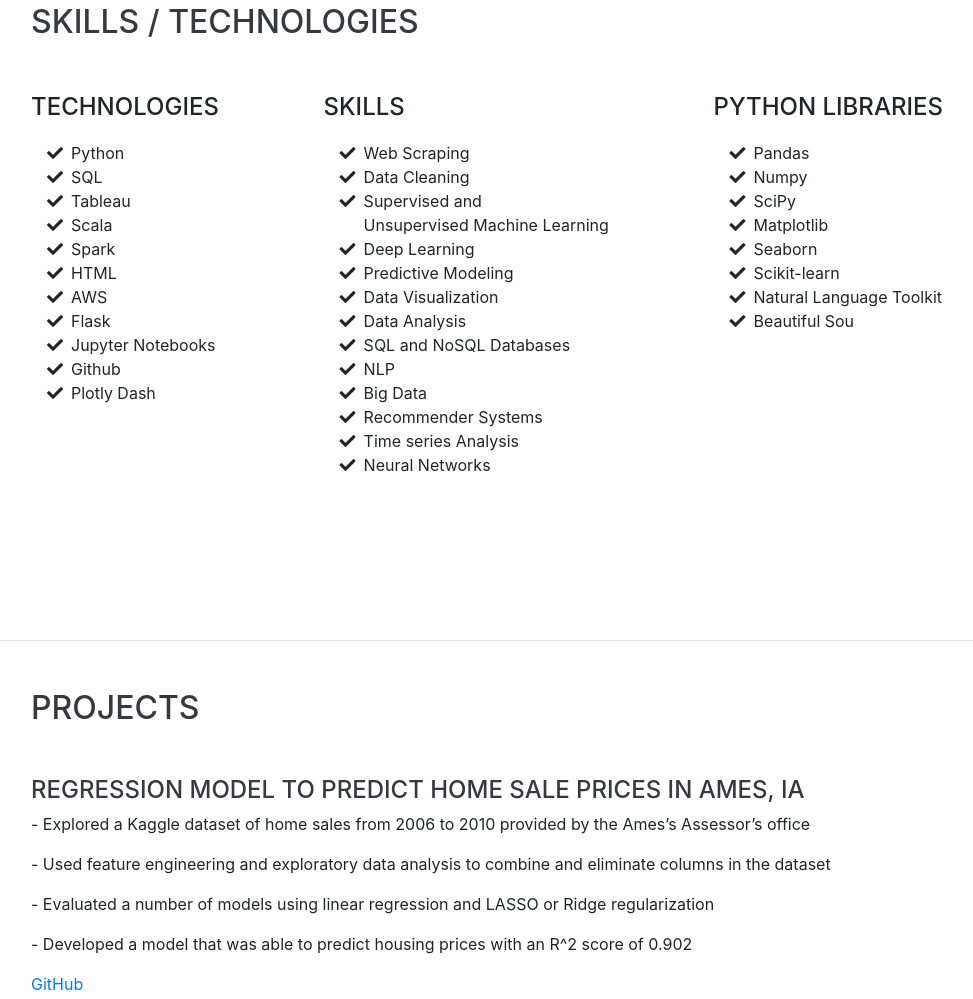
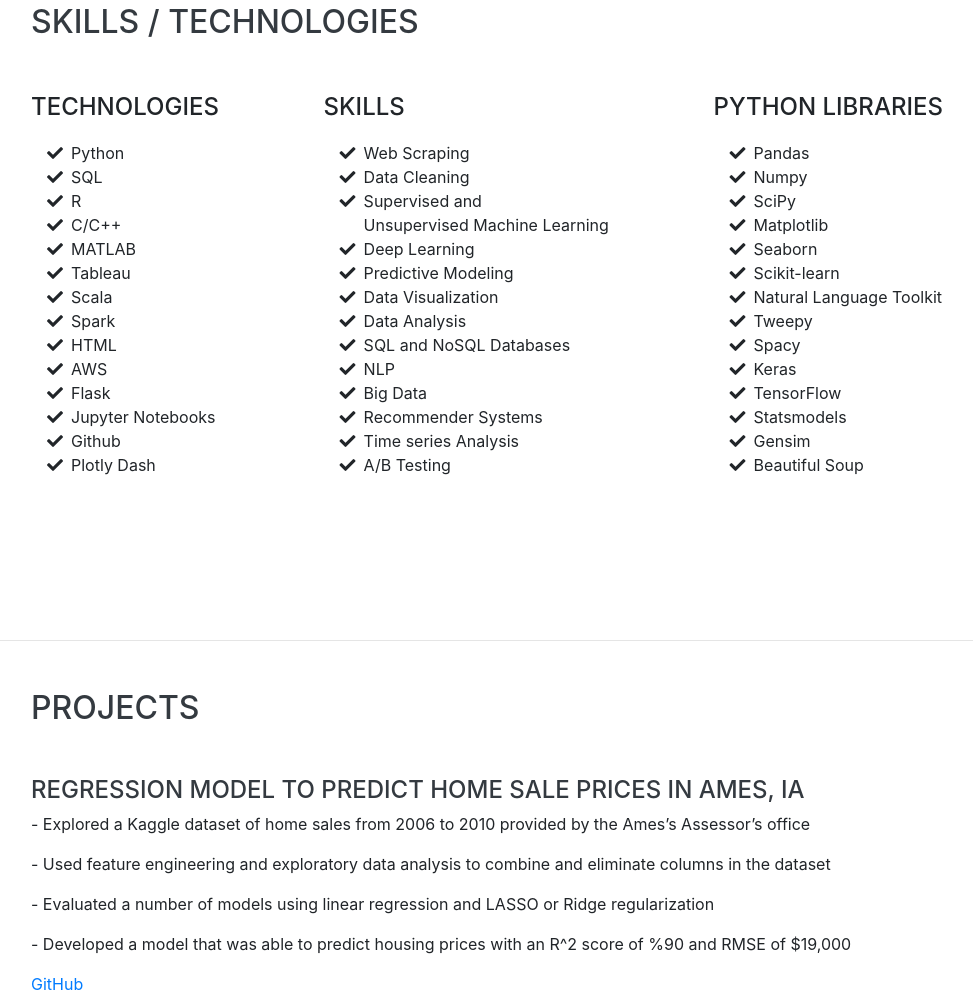
Before and after one commit to raminvafadary/raminvafadary.github.io, a website with bundled scripts: page index.html in a window 1280 px wide. Shown: the part 2906-3905 px from the top of the page, without its empty margins (289-1262 px from the left). Built offline with nearby package versions, Linux system fonts and the light colour scheme; a web font is replaced by a local one.

Commit message:
save changes

```diff
--- a/index.html
+++ b/index.html
@@ -223,6 +223,15 @@
             <i class="fa-li fa fa-check"></i>SQL</li>
             <li>
           <li>
+            <i class="fa-li fa fa-check"></i>R</li>
+            <li>
+          <li>
+            <i class="fa-li fa fa-check"></i>C/C++</li>
+            <li>
+          <li>
+            <i class="fa-li fa fa-check"></i>MATLAB</li>
+            <li>
+          <li>
             <i class="fa-li fa fa-check"></i>Tableau</li>
             <li>
           <li>
@@ -291,7 +300,7 @@
               <i class="fa-li fa fa-check"></i>Time series Analysis</li>
           <li>
           <li>
-              <i class="fa-li fa fa-check"></i>Neural Networks</li>
+              <i class="fa-li fa fa-check"></i> A/B Testing</li>
               <li>
         </ul>
       </div>
@@ -320,7 +329,25 @@
               <i class="fa-li fa fa-check"></i>Natural Language Toolkit</li>
               <li>
         <li>
-              <i class="fa-li fa fa-check"></i>Beautiful Sou</li>
+              <i class="fa-li fa fa-check"></i>Tweepy</li>
+              <li>
+        <li>
+              <i class="fa-li fa fa-check"></i>Spacy</li>
+              <li>
+        <li>
+              <i class="fa-li fa fa-check"></i>Keras</li>
+              <li>
+        <li>
+              <i class="fa-li fa fa-check"></i>TensorFlow</li>
+              <li>
+        <li>
+              <i class="fa-li fa fa-check"></i>Statsmodels</li>
+              <li>
+        <li>
+              <i class="fa-li fa fa-check"></i>Gensim</li>
+              <li>
+        <li>
+              <i class="fa-li fa fa-check"></i>Beautiful Soup</li>
               <li>
               </ul>
             </div>
@@ -340,7 +367,7 @@
         <p>- Explored a Kaggle dataset of home sales from 2006 to 2010 provided by the Ames’s Assessor’s office</p>
         <p>- Used feature engineering and exploratory data analysis to combine and eliminate columns in the dataset</p>
         <p>- Evaluated a number of models using linear regression and LASSO or Ridge regularization</p>
-        <p>- Developed a model that was able to predict housing prices with an R^2 score of 0.902</p>
+        <p>- Developed a model that was able to predict housing prices with an R^2 score of %90 and RMSE of $19,000</p>
         <p><a href='https://github.com/raminvafadary/Ames-Housing-Price-Regression-Project'>GitHub </a></p>
       </div>
       <div class="projectSec">
@@ -383,7 +410,7 @@
           <li>
             <i class="fa-li fa fa-trophy text-warning"></i>
             11<sup>rd</sup>
-            Rank -Iran's National unveristy entrance exam 2013(Graduate)</li>
+            Rank -Iran's National unversity entrance exam 2013(Graduate level)</li>
         </ul>
       </div>
     </section>
```
